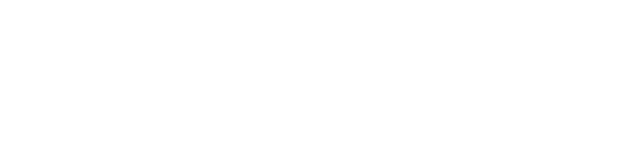
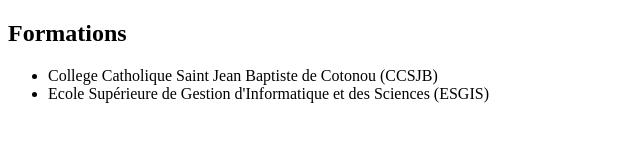
Before and after one commit to seathiel-12/mon-cv, a plain HTML site: page index.html in a window 1280 px wide. Shown: the whole page, without its empty margins (0-640 px from the left). Drawn offline with Linux system fonts and the light colour scheme.

Commit message:
mise en place de la section formations

```diff
--- a/index.html
+++ b/index.html
@@ -7,6 +7,13 @@
     <link rel="stylesheet" href="style.css">
 </head>
 <body>
+     <section>
+        <h1>Formations</h1>
+        <ul>
+            <li>College Catholique Saint Jean Baptiste de Cotonou (CCSJB)</li>
+            <li>Ecole Supérieure de Gestion d'Informatique et des Sciences (ESGIS) </li>
+        </ul>
+     </section>
 
 </body>
 </html>
```
